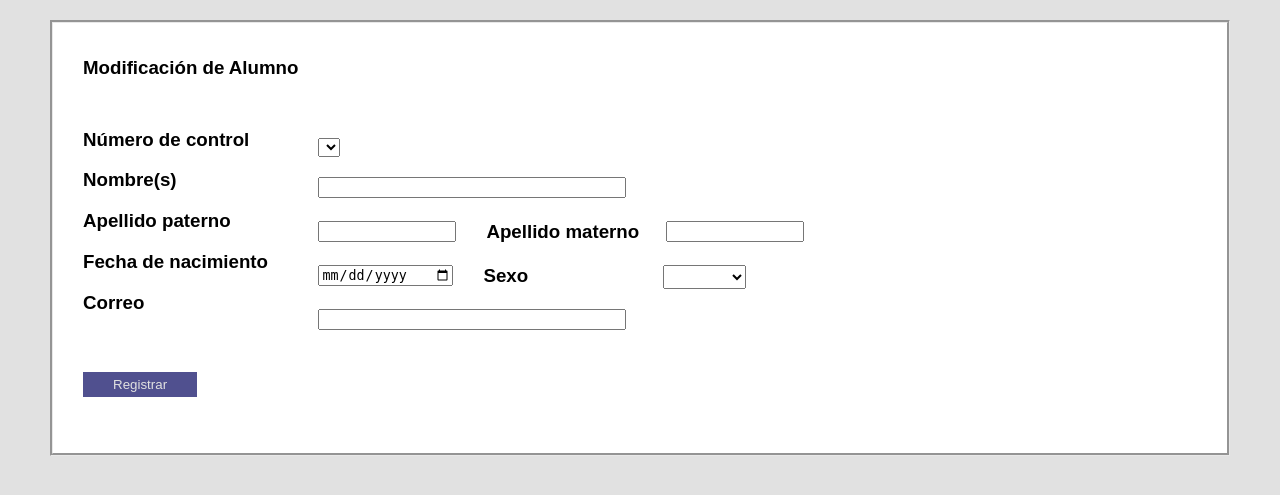
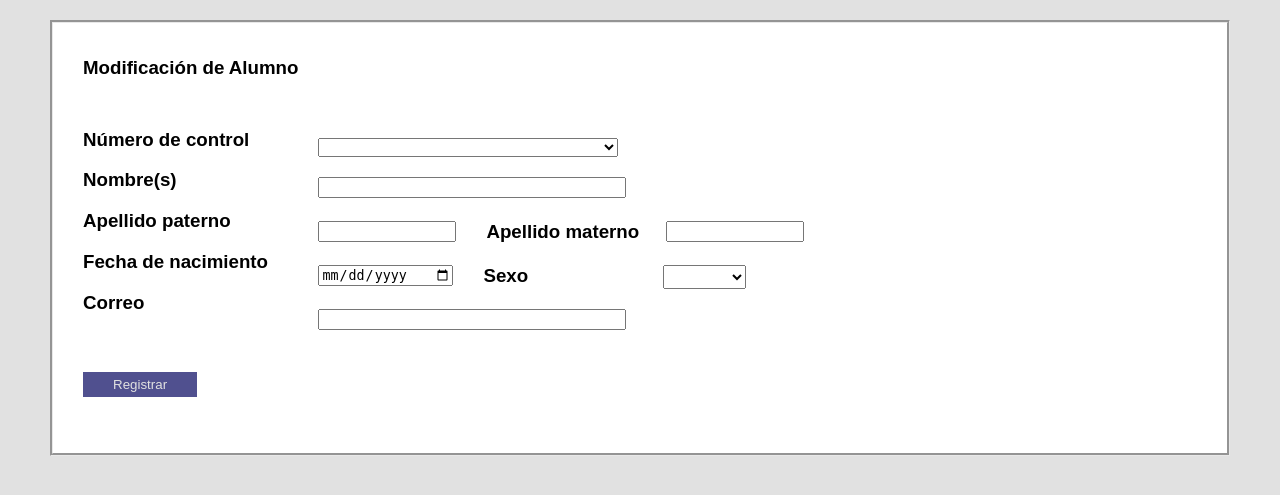
Before and after one commit to OmarVerdugo/ProyectoIS2, a PHP site: page /ProyectoIS2/ModificarAlumno.php in a window 1280 px wide. Shown: the part 88-583 px from the top of the page. Run offline with PHP 8.4, Linux system fonts and the light colour scheme; lists and menus that the app fills with data are empty; some libraries are stand-ins or nearby versions.

Commit message:
update modificar alumno 2
otro ligero cambio en el css

```diff
--- a/ModificarAlumno.php
+++ b/ModificarAlumno.php
@@ -19,8 +19,8 @@
 			</div>
 			<div class="studentInput">
 				<?php #<input type="text" name="" id="_IDControlAlu"> ?>
-				<select>
-					<option value=" " selected " "> </option>
+				<select class="idAl">
+					<option value=" " selected "     "> </option>
 				</select>
 				<input type="text" name="" id="_nombreAlu">
 				<div class="mismoFlex apeInput">
--- a/css/controlAlu.css
+++ b/css/controlAlu.css
@@ -107,4 +107,8 @@
 	text-align: left;
 }
 
+.idAl{
+	min-width: 300px;
+}
+
 /*******************	Control de alumno	*******************/
```
